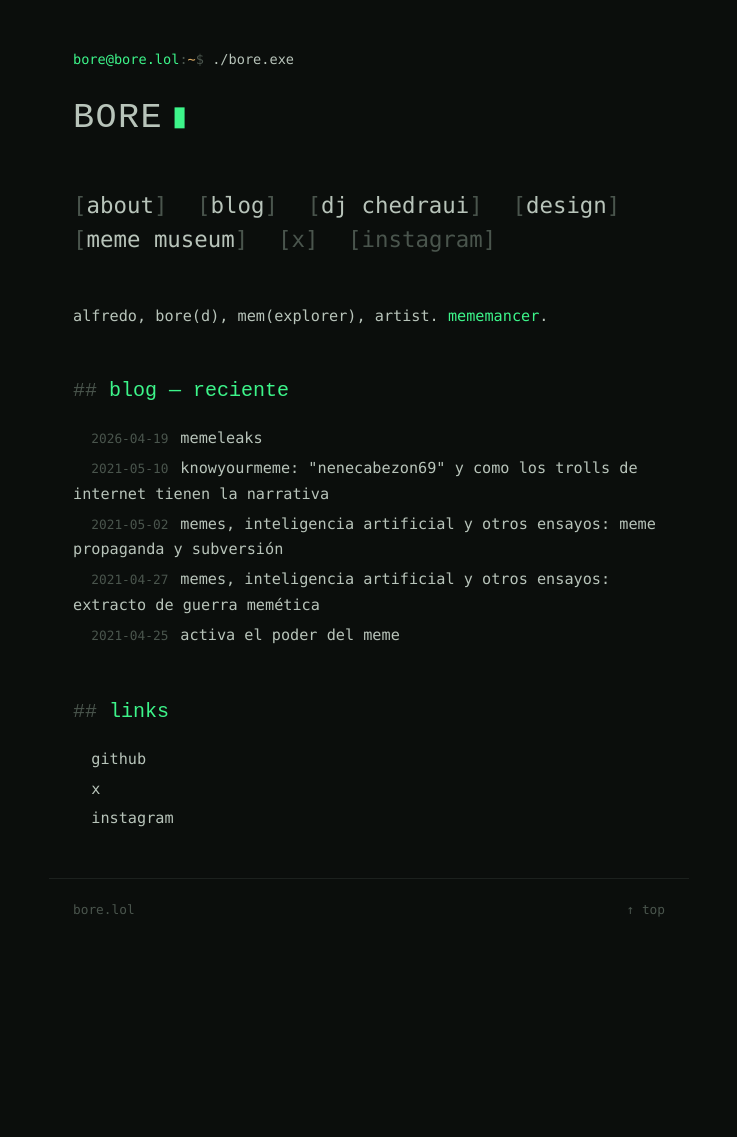
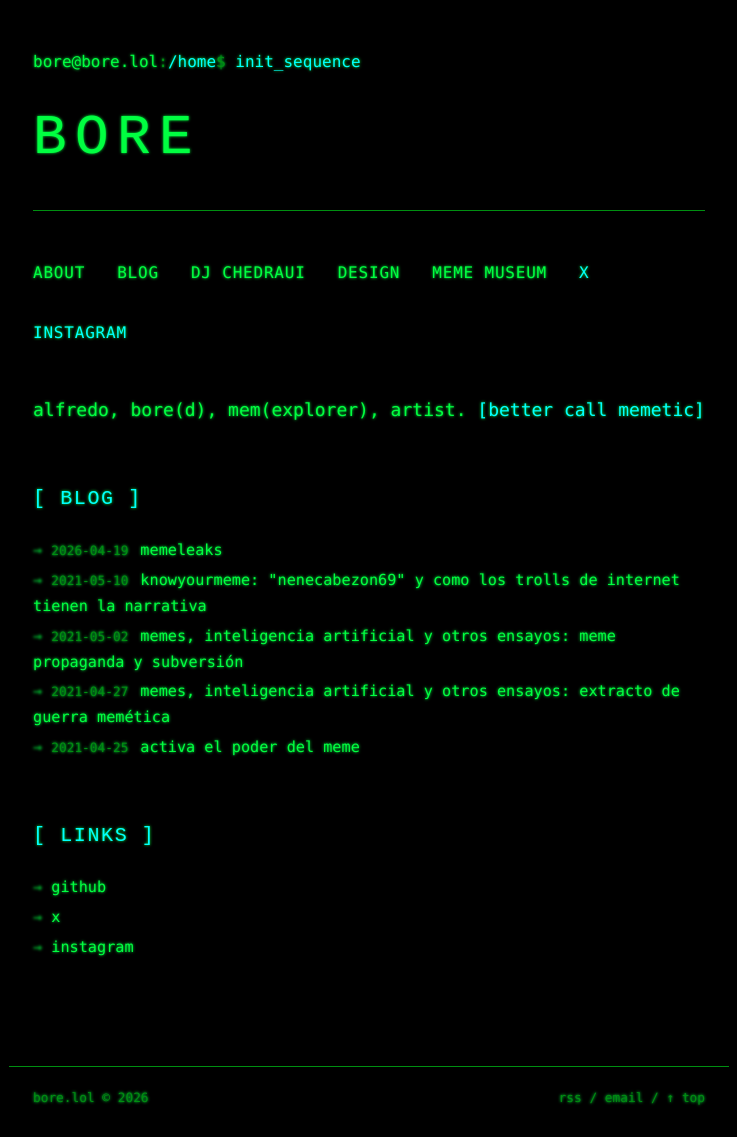
Before and after one commit to alfredismo/bore.lol, a Jekyll site: the page built from index.md, in a window 1280 px wide. Shown: the whole page, without its empty margins (271-1008 px from the left). Built offline with Jekyll 4.4.1, drawn with Linux system fonts in a browser that asks for light colours; some web fonts are replaced; before the commit the page ends 949 px from its top, so only the background shows below that.

Commit message:
hacker terminal: bio nueva, glow verde neON, corchetes en titulos, prompt /home$ init_sequence

```diff
--- a/_layouts/default.html
+++ b/_layouts/default.html
@@ -7,7 +7,7 @@
 <meta name="description" content="{{ site.description | default: 'memes, musica y diseno desde mexico' }}">
 <link rel="preconnect" href="https://fonts.googleapis.com">
 <link rel="preconnect" href="https://fonts.gstatic.com" crossorigin>
-<link href="https://fonts.googleapis.com/css2?family=Bitcount+Single:CRSV,ELSH,ELXP,slnt,wght@0,0,0,0,400&family=Silkscreen:wght@400;700&display=swap" rel="stylesheet">
+<link href="https://fonts.googleapis.com/css2?family=Bitcount+Single:CRSV,ELSH,ELXP,slnt,wght@0,0,0,0,400&display=swap" rel="stylesheet">
 <link rel="stylesheet" href="{{ '/assets/css/terminal.css' | relative_url }}">
 </head>
 <body>
@@ -15,7 +15,7 @@
 <div class="wrap">
 
   <header>
-    <div class="prompt"><span class="user">bore@bore.lol</span>:<span class="path">~</span>$ <span class="cmd">./bore.exe</span></div>
+    <div class="prompt"><span class="user">bore@bore.lol</span>:<span class="path">/home</span>$ <span class="cmd">init_sequence</span></div>
     <h1><a href="{{ '/' | relative_url }}">BORE</a></h1>
   </header>
 
@@ -25,7 +25,7 @@
       <li><a href="{{ '/blog/' | relative_url }}">blog</a></li>
       <li><a href="{{ '/music/' | relative_url }}">dj chedraui</a></li>
       <li><a href="{{ '/design/' | relative_url }}">design</a></li>
-      <li><a href="https://puromexa.tumblr.com">meme museum</a></li>
+      <li><a href="https://alfredismo.github.io/memes/">meme museum</a></li>
       <li><a class="ext" href="https://x.com/boreuno">x</a></li>
       <li><a class="ext" href="https://instagram.com/boreuno">instagram</a></li>
     </ul>
@@ -38,8 +38,8 @@
 </div>
 
 <footer>
-  <span>bore.lol</span>
-  <span><a href="#">↑ top</a></span>
+  <span>bore.lol © 2026</span>
+  <span><a href="#">rss</a> / <a href="mailto:tu@email.com">email</a> / <a href="#">↑ top</a></span>
 </footer>
 
 </body>
--- a/assets/css/terminal.css
+++ b/assets/css/terminal.css
@@ -1,23 +1,23 @@
 /* ============================================================
-   bore.lol — dark terminal pixel
+   bore.lol — hacker terminal
    pixel font: Bitcount Single (titulo, h2, h3)
-   cuerpo y nav: monoespaciada typewriter retrofuturista
+   cuerpo: monoespaciada typewriter
+   colores: verde neON #00ff41 sobre negro
    ============================================================ */
 
 :root {
-  --bg: #0b0e0c;
-  --fg: #b8c4ba;
-  --dim: #4a554d;
-  --green: #3df58a;
-  --amber: #e0af68;
-  --line: #1c211e;
+  --bg: #000000;
+  --fg: #00ff41;
+  --dim: #008f11;
+  --accent: #00ffff;
+  --line: #003300;
   --pixel: "Bitcount Single", monospace;
   --mono: "SF Mono", "Cascadia Code", Menlo, Consolas, "Courier New", monospace;
 }
 
 * { margin: 0; padding: 0; box-sizing: border-box; }
 
-::selection { background: var(--green); color: #000; }
+::selection { background: var(--fg); color: #000; }
 
 html { font-size: 16px; }
 
@@ -27,82 +27,88 @@ body {
   font-family: var(--mono);
   line-height: 1.7;
   min-height: 100vh;
+  text-shadow: 0 0 3px var(--fg);
   display: flex;
   flex-direction: column;
 }
 
 .wrap {
   width: 100%;
-  max-width: 640px;
+  max-width: 720px;
   margin: 0 auto;
-  padding: 48px 24px 0;
+  padding: 48px 24px;
   flex: 1;
 }
 
 /* ---------- header ---------- */
-header { margin-bottom: 40px; }
+header { margin-bottom: 48px; border-bottom: 1px solid var(--dim); padding-bottom: 24px; }
 
 .prompt {
   color: var(--dim);
-  font-size: 0.85rem;
-  margin-bottom: 14px;
-  user-select: none;
+  font-size: 16px;
+  margin-bottom: 16px;
 }
-.prompt .user { color: var(--green); }
-.prompt .path { color: var(--amber); }
-.prompt .cmd  { color: var(--fg); }
+.prompt .user { color: var(--fg); }
+.prompt .path { color: var(--accent); }
+.prompt .cmd  { color: var(--accent); }
 
 h1 {
   font-family: var(--pixel);
-  font-size: 2.2rem;
+  font-size: 56px;
   font-weight: normal;
-  letter-spacing: 0.04em;
+  letter-spacing: 0.15em;
+  text-transform: uppercase;
 }
 h1 a { color: var(--fg); text-decoration: none; }
-h1 a:hover { color: var(--green); }
+h1 a:hover { color: var(--accent); }
 h1 a::after {
-  content: "\25AE";
-  font-family: var(--mono);
-  color: var(--green);
-  animation: blink 1.1s steps(1) infinite;
-  margin-left: 6px;
+  content: "_";
+  color: var(--fg);
+  animation: blink 0.8s steps(2) infinite;
 }
 @keyframes blink { 50% { opacity: 0; } }
 
-/* ---------- nav (typewriter, tamano moderado) ---------- */
+/* ---------- nav ---------- */
 nav { margin-bottom: 48px; }
-nav ul { list-style: none; line-height: 1.5; }
-nav li { display: inline; margin-right: 20px; }
+nav ul { list-style: none; display: flex; gap: 32px; flex-wrap: wrap; }
+nav li { display: inline; }
 
 nav a {
   color: var(--fg);
   text-decoration: none;
-  font-size: 1.4rem;
+  font-size: 16px;
+  text-transform: uppercase;
+  letter-spacing: 0.05em;
 }
-nav a::before { content: "["; color: var(--dim); }
-nav a::after  { content: "]"; color: var(--dim); }
-nav a:hover { color: var(--green); }
-nav a:hover::before,
-nav a:hover::after { color: var(--green); }
-
-nav a.ext { color: var(--dim); }
-nav a.ext:hover { color: var(--amber); }
-nav a.ext:hover::before,
-nav a.ext:hover::after { color: var(--amber); }
+nav a:hover {
+  background: var(--fg);
+  color: #000;
+  text-decoration: none;
+  text-shadow: none;
+}
+nav a.ext { color: var(--accent); }
 
 /* ---------- contenido ---------- */
-main section { margin-bottom: 44px; }
+main section { margin-bottom: 56px; }
 
 h2 {
   font-family: var(--pixel);
   font-size: 1.25rem;
   font-weight: normal;
-  color: var(--green);
-  text-transform: lowercase;
-  margin-bottom: 16px;
-  user-select: none;
+  color: var(--accent);
+  text-transform: uppercase;
+  letter-spacing: 0.08em;
+  margin-bottom: 20px;
 }
-h2::before { content: "## "; color: var(--dim); }
+h2::before { content: "[ "; }
+h2::after { content: " ]"; }
+
+.bio {
+  font-size: 18px;
+  line-height: 1.8;
+  max-width: 65ch;
+}
+.bio em { color: var(--accent); font-style: normal; }
 
 .entry {
   display: block;
@@ -116,16 +122,10 @@ h2::before { content: "## "; color: var(--dim); }
   font-size: 0.8rem;
   margin-right: 12px;
 }
-.entry:hover { color: var(--green); }
+.entry:hover { color: var(--accent); }
 .entry:hover .date { color: var(--dim); }
 .entry::before { content: "\2192  "; color: transparent; }
-.entry:hover::before { color: var(--green); }
-
-p.bio {
-  font-size: 0.95rem;
-  max-width: 52ch;
-}
-p.bio em { color: var(--green); font-style: normal; }
+.entry:hover::before { color: var(--fg); }
 
 /* ---------- galeria (design) ---------- */
 .gallery {
@@ -138,48 +138,35 @@ p.bio em { color: var(--green); font-style: normal; }
   width: 100%;
   aspect-ratio: 1;
   object-fit: cover;
-  border: 1px solid var(--line);
+  border: 1px solid var(--dim);
   display: block;
 }
-.gallery a:hover img { border-color: var(--green); }
+.gallery a:hover img { border-color: var(--accent); box-shadow: 0 0 15px var(--accent); }
 
 /* ---------- posts y paginas ---------- */
 article.post { margin-bottom: 40px; }
-.post-date {
-  color: var(--dim);
-  font-size: 0.8rem;
-  margin-bottom: 20px;
-}
+.post-date { color: var(--dim); font-size: 0.8rem; margin-bottom: 20px; }
 main p { margin-bottom: 1em; max-width: 62ch; }
-main a { color: var(--green); }
-main a:hover { background: var(--green); color: #000; text-decoration: none; }
+main a { color: var(--fg); }
+main a:hover { color: var(--accent); text-decoration: underline; }
 main ul, main ol { margin: 0 0 1em 1.4em; }
-main img { max-width: 100%; height: auto; border: 1px solid var(--line); }
+main img { max-width: 100%; height: auto; border: 1px solid var(--dim); }
 main h3 {
   font-family: var(--pixel);
   font-size: 1.05rem;
   font-weight: normal;
-  color: var(--amber);
+  color: var(--accent);
   margin: 24px 0 12px;
 }
-main code {
-  background: var(--line);
-  padding: 1px 6px;
-  font-size: 0.9em;
-}
-main pre {
-  background: var(--line);
-  padding: 14px;
-  overflow-x: auto;
-  margin-bottom: 1em;
-}
+main code { background: rgba(0, 255, 65, 0.1); padding: 1px 6px; font-size: 0.9em; }
+main pre { background: rgba(0, 255, 65, 0.05); padding: 14px; overflow-x: auto; margin-bottom: 1em; border: 1px solid var(--dim); }
 main pre code { background: none; padding: 0; }
 
 /* ---------- footer ---------- */
 footer {
-  border-top: 1px solid var(--line);
+  border-top: 1px solid var(--dim);
   padding: 20px 24px 28px;
-  max-width: 640px;
+  max-width: 720px;
   margin: 0 auto;
   width: 100%;
   display: flex;
@@ -188,10 +175,10 @@ footer {
   color: var(--dim);
 }
 footer a { color: var(--dim); text-decoration: none; }
-footer a:hover { color: var(--green); background: none; }
+footer a:hover { color: var(--accent); }
 
 @media (max-width: 480px) {
-  h1 { font-size: 1.6rem; }
-  nav li { display: block; margin: 6px 0; }
-  nav a { font-size: 1.25rem; }
+  h1 { font-size: 36px; }
+  nav ul { gap: 20px; }
+  nav a { font-size: 14px; }
 }
--- a/index.md
+++ b/index.md
@@ -3,11 +3,11 @@ layout: default
 ---
 
 <section>
-  <p class="bio">alfredo, bore(d), mem(explorer), artist. <em>mememancer</em>.</p>
+  <p class="bio">alfredo, bore(d), mem(explorer), artist. <em>[better call memetic]</em></p>
 </section>
 
 <section>
-  <h2>blog — reciente</h2>
+  <h2>blog</h2>
   {% for post in site.posts limit:5 %}
   <a class="entry" href="{{ post.url | relative_url }}"><span class="date">{{ post.date | date: "%Y-%m-%d" }}</span>{{ post.title | downcase }}</a>
   {% endfor %}
```
